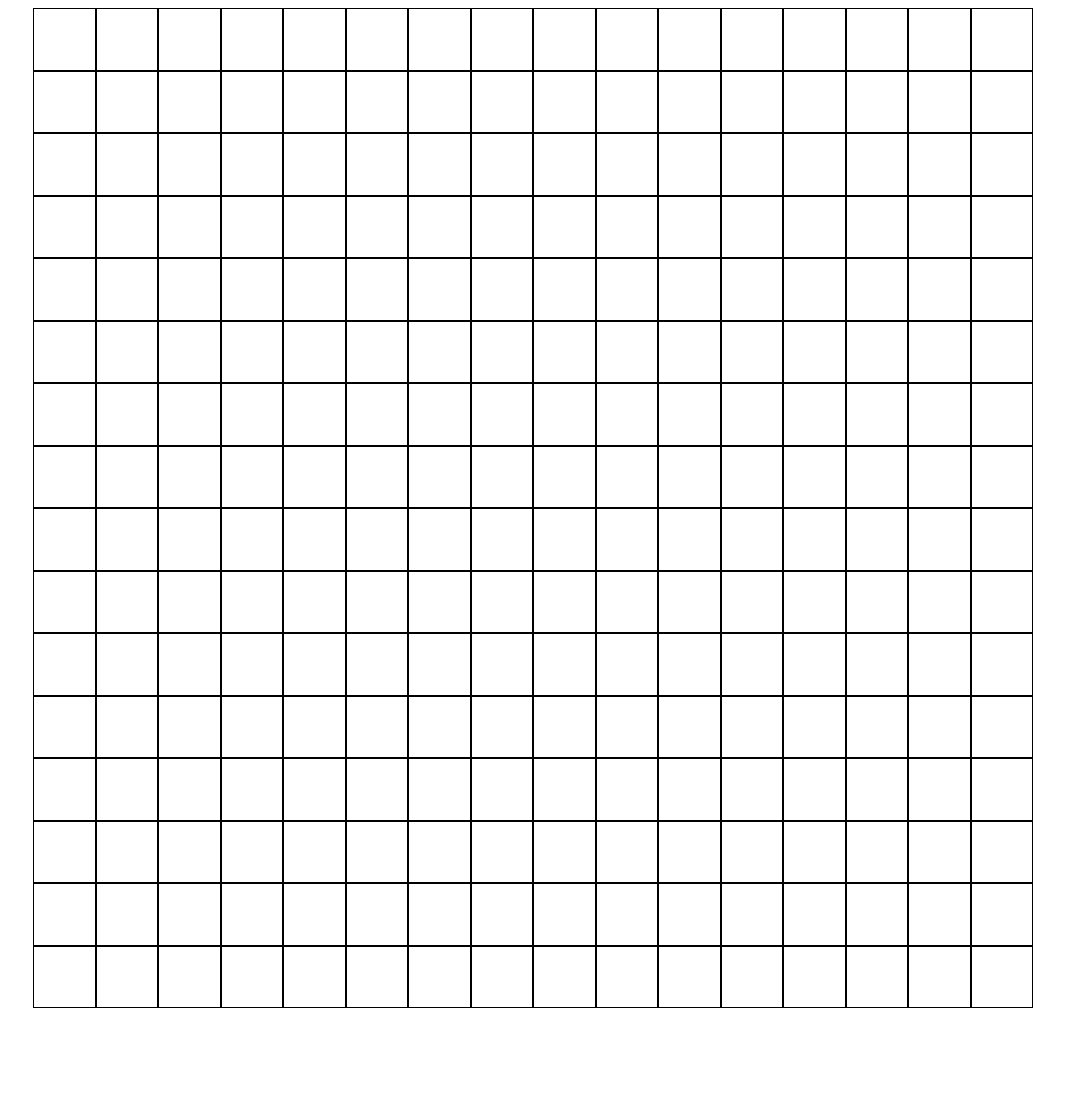
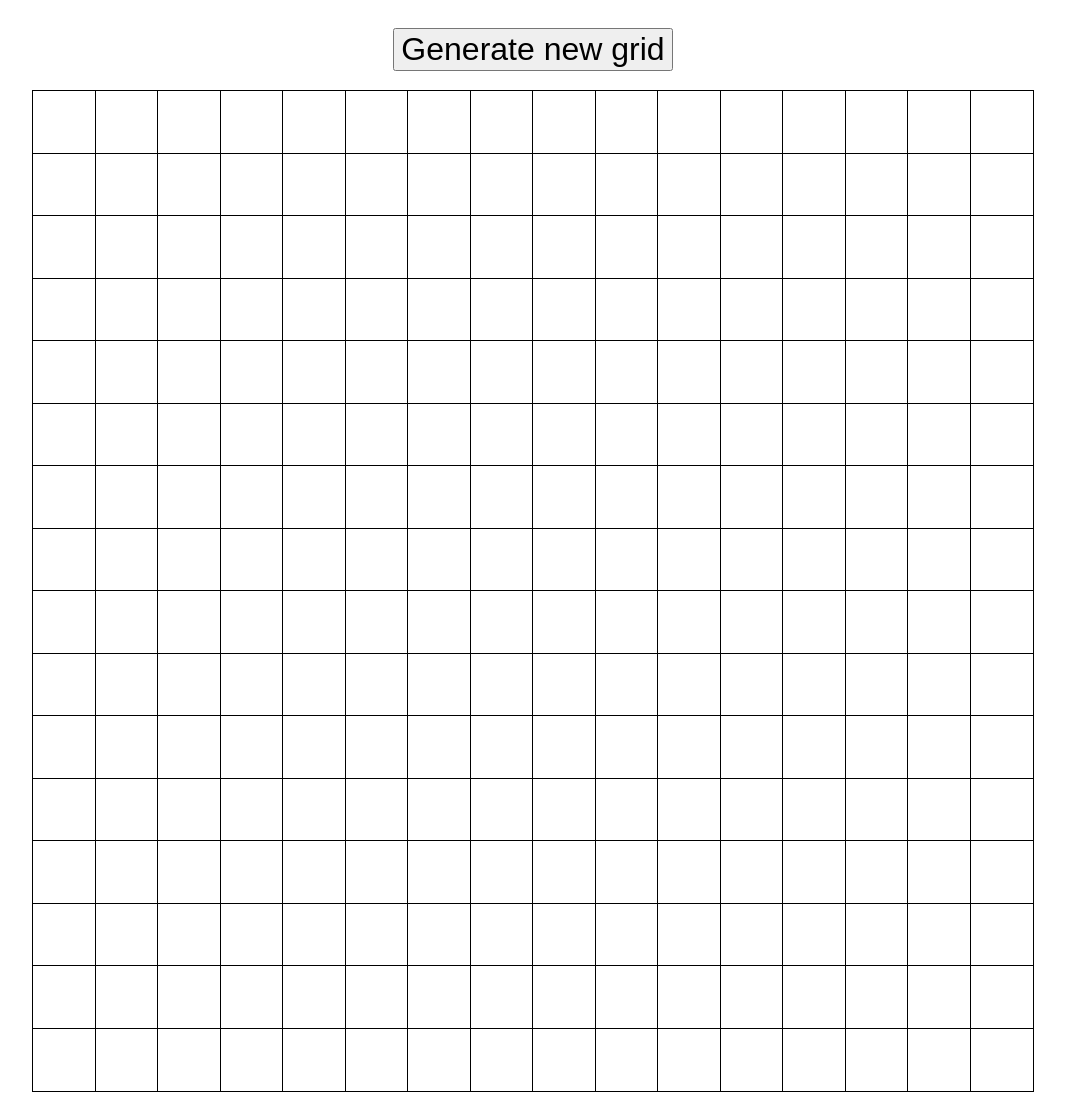
Before and after one commit to MarkDaWizard/Etch-A-Sketch-Project, a plain HTML site: page index.html in a window 1280 px wide. Shown: the whole page, without its empty margins (107-1172 px from the left). Before the commit the page ends 1016 px from the top, so only its background shows below. Drawn offline with Linux system fonts and the light colour scheme.

Commit message:
Added ability to generate new grid with fail-safe

```diff
--- a/index.html
+++ b/index.html
@@ -8,6 +8,5 @@
     <title>Document</title>
 </head>
 <body>
-    <div class="gridContainer"></div>
 </body>
 </html>
--- a/script.js
+++ b/script.js
@@ -1,11 +1,20 @@
-function createGrid() {
-    let gridContainer = document.querySelector(".gridContainer");
-
-    for (let i = 0; i < 256; i++) {
+function createGrid(squarePerSide) {
+    let gridContainer = document.createElement("div");
+    gridContainer.setAttribute("class", "gridContainer");
+    document.body.appendChild(gridContainer);
+    if (squarePerSide > 100) {
+        squarePerSide = 100;
+    }
+    else if (squarePerSide <= 0 || isNaN(squarePerSide)) {
+        squarePerSide = 2;
+    }
+    for (let i = 0; i < (squarePerSide * squarePerSide); i++) {
         let divBox = document.createElement("div");
         divBox.setAttribute("class", "gridBox");
+        let boxSizeRatio = 100 / squarePerSide;
+        divBox.style.flexBasis = boxSizeRatio.toString() + "%";
         divBox.addEventListener('mouseover', () => {
-           divBox.style.backgroundColor = "black";
+            divBox.style.backgroundColor = "black";
 
         });
         gridContainer.appendChild(divBox);
@@ -14,4 +23,28 @@ function createGrid() {
 
 }
 
-createGrid();
+function createButton() {
+    let gridContainer = document.querySelector(".gridContainer");
+    let generatorButton = document.createElement("button");
+    let buttonDiv = document.createElement("div");
+    buttonDiv.style.textAlign = "center";
+    generatorButton.setAttribute("class", "generatorButton");
+    generatorButton.textContent = "Generate new grid";
+    generatorButton.onclick = generateNewGrid;
+    document.body.insertBefore(buttonDiv, gridContainer);
+    buttonDiv.appendChild(generatorButton);
+}
+
+function generateNewGrid() {
+    let squarePerSideToGenerate = prompt("Number of square per side:", 16);
+    removeGrid();
+    createGrid(squarePerSideToGenerate);
+}
+
+function removeGrid() {
+    let gridContainer = document.body.querySelector(".gridContainer");
+    gridContainer.remove();
+}
+
+createButton();
+createGrid(16);
--- a/style.css
+++ b/style.css
@@ -4,7 +4,7 @@ html {
 
 .gridContainer{
     display: flex;
-    align-items: center;
+    align-content: stretch;
     flex-wrap: wrap;
     margin: auto;
     height: 1000px;
@@ -15,9 +15,15 @@ html {
     border-style: solid;
     border-color: black;
     background-color: white;
-    margin: 0;
+    margin: -1px;
     padding: 0;
     border-width: 1px;
-    width: 60.5px;
-    height: 60.5px;
+
+
 }
+
+.generatorButton {
+    margin: 20px;
+    font-size: 32px;
+
+}
```
